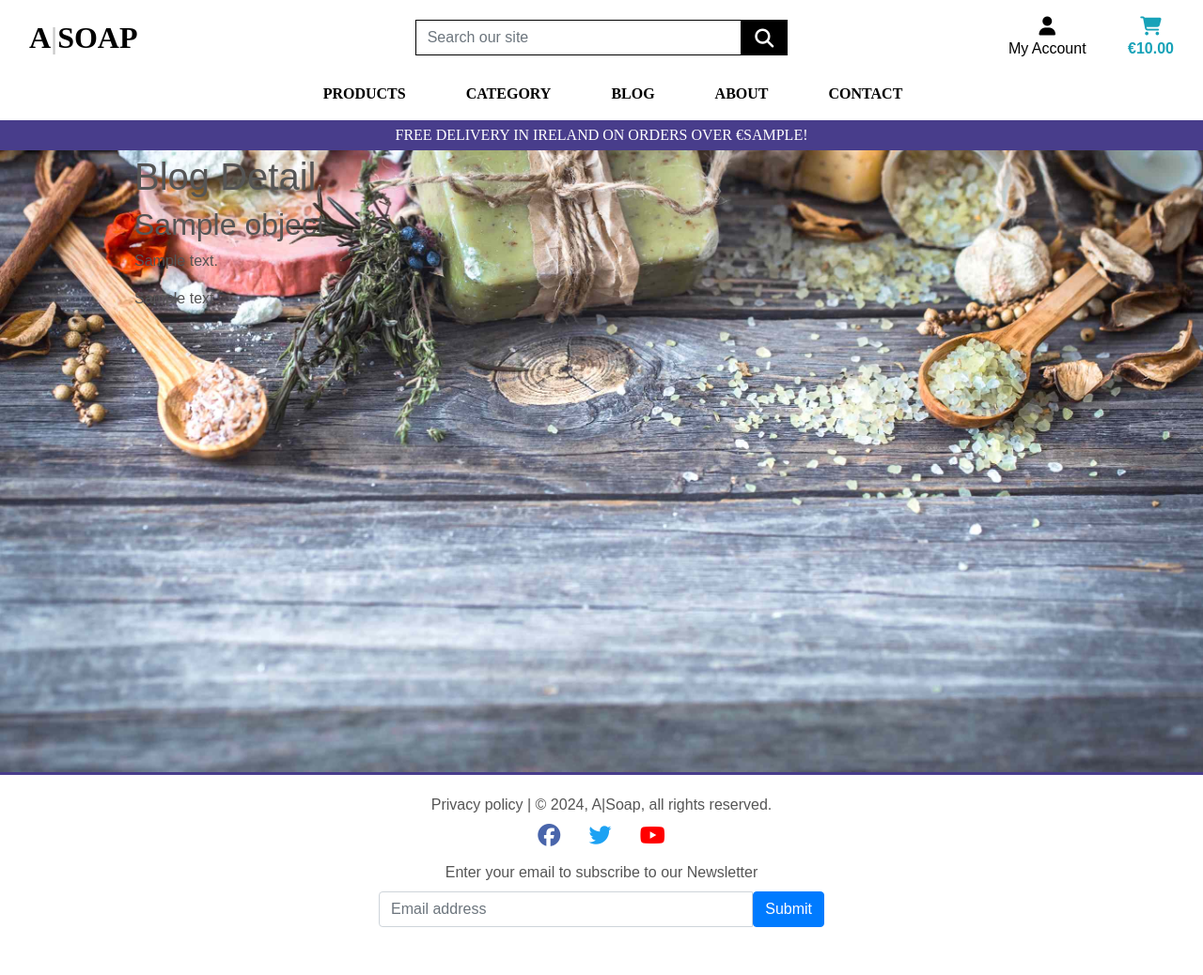
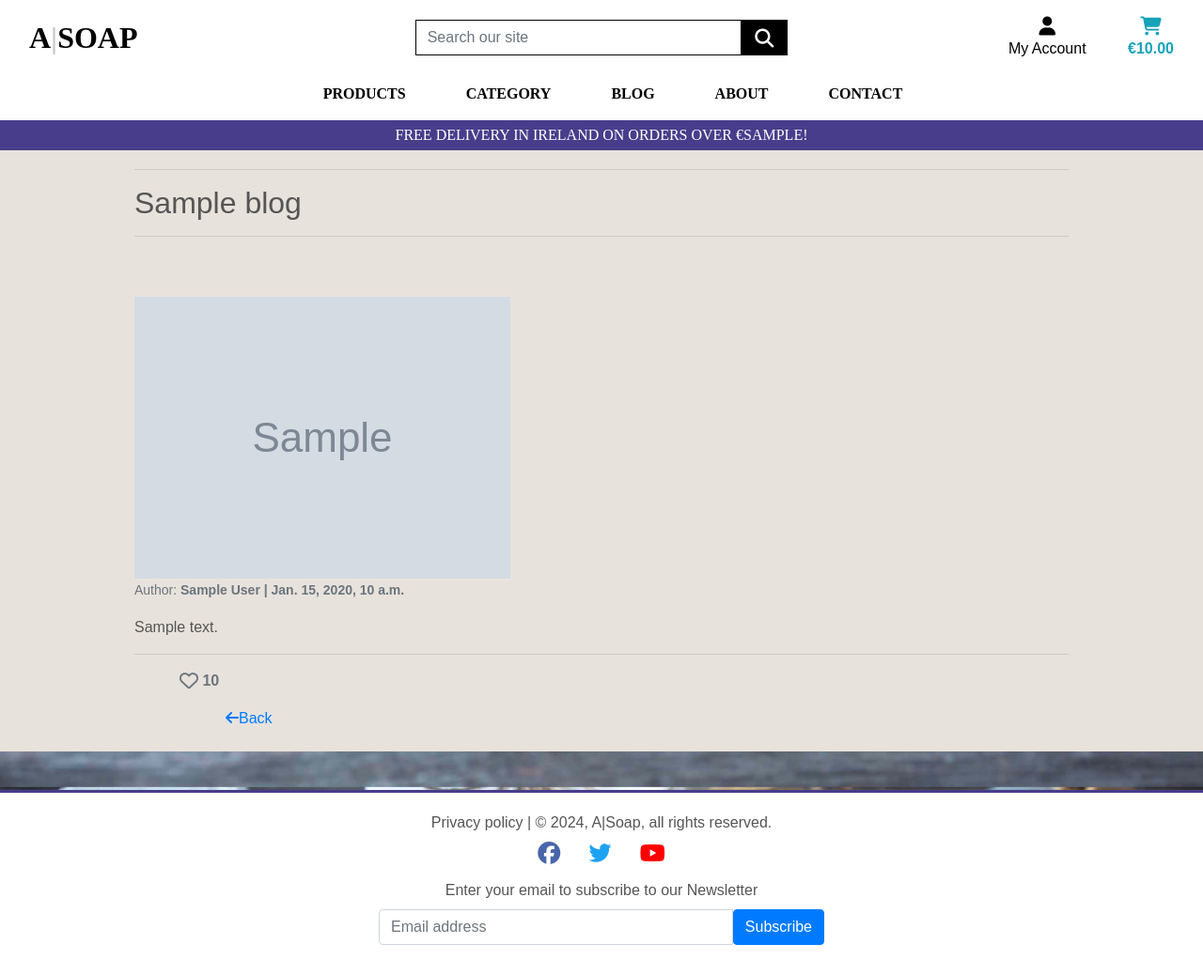
Before and after one commit to grace-ghb/a_soap_v1, a Django app: template blog/templates/blog/blog_detail.html in a window 1280 px wide. Shown: the whole page at 94% size. Before the commit the page ends 987 px from the top, so only its background shows below. Run offline with Django 3.2, Linux system fonts and the light colour scheme; the template is opened without the code that fills it: most values are stand-ins (such as "Sample title", 1, 10 or a date in 2020); grey boxes marked "Sample" are stand-in pictures; some libraries are stand-ins or nearby versions; some web fonts are replaced.

Commit message:
Added content in blog

```diff
--- a/blog/models.py
+++ b/blog/models.py
@@ -16,7 +16,10 @@ class Post(models.Model):
     status = models.IntegerField(choices=STATUS, default=0)
 
     class Meta:
+        """
+        sorted created date by latest
+        """
         ordering = ["-created_on"]
 
     def __str__(self):
-        return self.title
+        return self.title + ' | ' + str(self.created_on)
--- a/blog/templates/blog/blog_detail.html
+++ b/blog/templates/blog/blog_detail.html
@@ -1,27 +1,63 @@
 {% extends "base.html" %}
 {% load static %}
-
-{% block extra_title %}Blog_detail{% endblock %}
 
 {% block extra_css %}
 <link rel="stylesheet" href="{% static 'css/blog.css' %}">
 {% endblock %}
 
 {% block page_header %}
-    <div class="container header-container">
-        <div class="row">
-            <div class="col"></div>
+<div class="header-container container">
+    <div class="row">
+        <div class="col">
+
         </div>
     </div>
+</div>
 {% endblock %}
 
 {% block content %}
-<div class="container h-100">
-    <h1>Blog Detail</h1>
-    <div>
-    <h2>{{ object.title }}</h2>
-    <p>{{ object.excerpt }}</p>
-    <p>{{ object.content }}</p>
+<div class="overlay"></div>
+<div class="container one">
+    <div class="row">
+        <div class="col">
+            <hr>
+            <h2 class="lead-text">{{blog.title}}</h2>
+            <hr class="hr">
+        </div>
+    </div>
+    <div class="row mt-5">
+        <div class="col-sm-12 col-md-10 col-lg-6">
+            <img class="" src="{{ blog.image.url }}" alt="Post image">
+        </div>
+        <div class="col-sm-12 col-md-10 col-sm-6">
+            <p><small class="text-muted">Author: <strong>{{blog.author}} | {{blog.created_on}}</strong></small></p>
+            {{blog.content | safe }}
+        </div>
+    </div>
+    <hr>
+    <div class="row">
+        <div class="col mx-5">
+            {% if user.is_authenticated %}
+            <form class="d-inline" action="{% url 'blog:blog_like' blog.slug %}" method="POST">
+                {% csrf_token %}
+                {% if liked %}
+                <button type="submit" name="blogpost_id" value="{{blog.slug}}" class="heart"><i
+                        class="fas fa-heart fa-lg"></i></button>
+                {% else %}
+                <button type="submit" name="blogpost_id" value="{{blog.slug}}" class="heart"><i
+                        class="far fa-heart fa-lg"></i></button>
+                {% endif %}
+            </form>
+            {% else %}
+            <span class="text-secondary"><i class="far fa-heart fa-lg"></i></span>
+            {% endif %}
+            <span class="text-secondary"><strong>{{ blog.number_of_likes }} </strong></span>
+        </div>
+    </div>
+    <div class="row">
+        <div class="col mx-5 p-3">
+            <a href="{% url 'blog:blog' %}" class="search-back m-5 py-4"><i class="fas fa-arrow-left"></i>Back</a>
+        </div>
     </div>
 </div>
 
--- a/blog/urls.py
+++ b/blog/urls.py
@@ -4,6 +4,6 @@ from django.urls import path
 from . import views
 
 urlpatterns = [
+    path('', BlogList.as_view(), name='blog'),
     path('<int:pk>/', BlogDetail.as_view(), name='blog_detail'),
-    path('', BlogList.as_view(), name='blog'),
 ]
--- a/blog/views.py
+++ b/blog/views.py
@@ -1,8 +1,9 @@
 from django.shortcuts import render,get_object_or_404, HttpResponseRedirect, reverse
-from .models import Post
 from django.views import generic, View
+from django.views.generic import ListView, DetailView
 from django.core.paginator import Paginator
 from django.contrib import messages
+from .models import Post
 
 
 class BlogList(generic.ListView):
--- a/subscription/models.py
+++ b/subscription/models.py
@@ -7,8 +7,7 @@ class Subscription(models.Model):
     """
     Subscription for newsletter
     """
-
-    email = models.EmailField()
+    email = models.EmailField(unique=True)
     created_on = models.DateTimeField(default=timezone.now)
 
     def __str__(self):
--- a/templates/includes/footer.html
+++ b/templates/includes/footer.html
@@ -1,4 +1,5 @@
 <div class="container-fluid bg-white mt-5 p-3" id="footer">
+    <!-- Copyright -->
     <div class="row p-1">
         <div class="col text-center"><a href="" class="privacy-text">Privacy policy</a>  |  &copy; 2024, A|Soap, all rights reserved.</div>
     </div>
@@ -32,7 +33,7 @@
                             <div class="input-group mb-2">
                                 <input id="email" name="email" type="email" class="form-control newsletter-form" placeholder="Email address"
                                     required>
-                                <button class="btn btn-primary " id="button-addon2" type="submit">Submit</button>
+                                <button class="btn btn-primary " id="button-addon2" type="submit">Subscribe</button>
                             </div>
                         </form>
                     </div>
```
Also changed, not shown: blog/templates/blog/blog.html (+6 -7 lines), checkout/webhook_handler.py (+82 -2 lines), subscription/views.py (+4 -3 lines), subscription/migrations/0001_initial.py (added), subscription/migrations/0002_alter_subscription_email.py (added).
